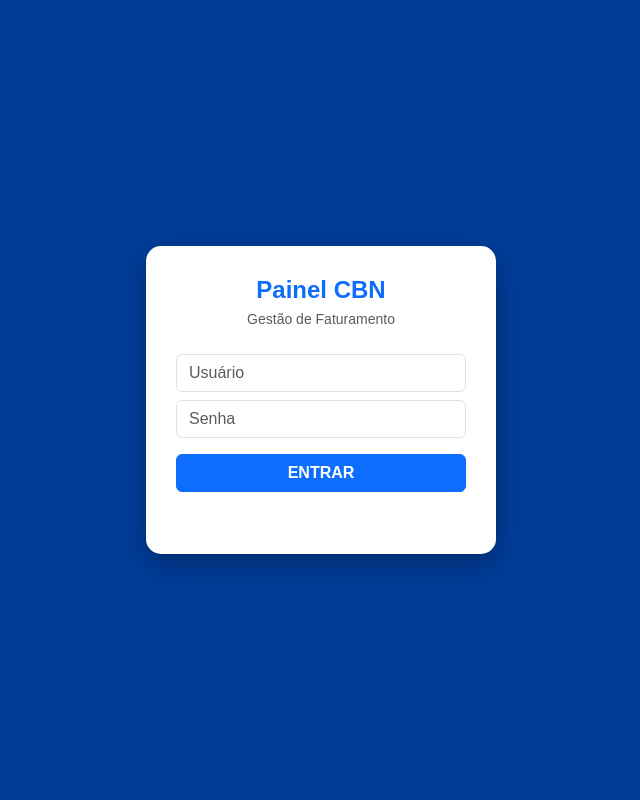
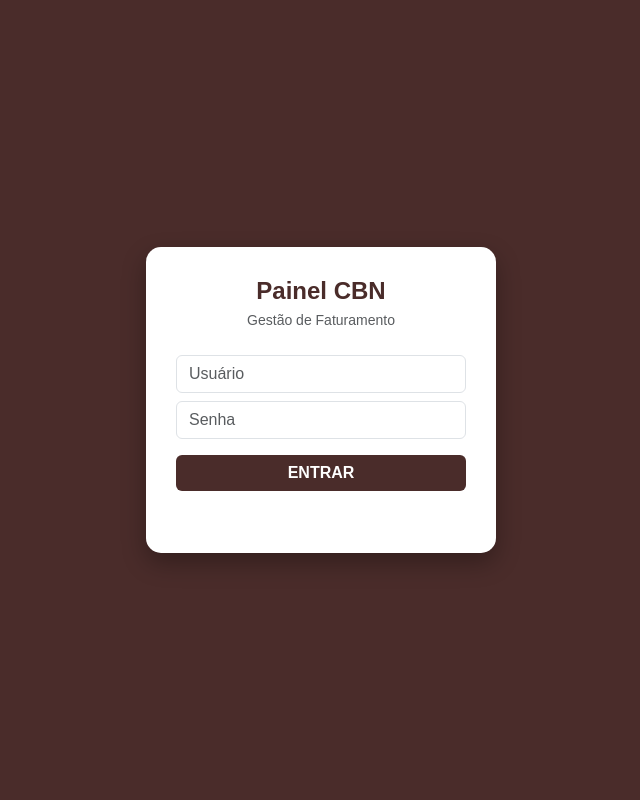
Before and after one commit to DaanielSousa/meu-backend-python, a Flask app: page / in a window 1280 px wide. Shown: the whole page, without its empty margins (319-959 px from the left). Run offline with Flask 3, Linux system fonts and the light colour scheme.

Commit message:
Update login page styles and text colors

```diff
--- a/templates/login.html
+++ b/templates/login.html
@@ -5,13 +5,14 @@
     <title>Login - CBN</title>
     <link href="https://cdn.jsdelivr.net/npm/bootstrap@5.3.0/dist/css/bootstrap.min.css" rel="stylesheet">
     <style>
-        body { background: #003d99; height: 100vh; display: flex; align-items: center; justify-content: center; font-family: sans-serif; }
-        .card { width: 350px; border-radius: 15px; padding: 30px; box-shadow: 0 10px 30px rgba(0,0,0,0.3); border: none; }
+        body { background: #4a2c2a; height: 100vh; display: flex; align-items: center; justify-content: center; font-family: sans-serif; }
+        .card { width: 350px; border-radius: 15px; padding: 30px; border: none; box-shadow: 0 10px 25px rgba(0,0,0,0.3); }
+        .btn-primary { background: #4a2c2a; border: none; }
     </style>
 </head>
 <body>
     <div class="card text-center">
-        <h4 class="fw-bold text-primary mb-1">Painel CBN</h4>
+        <h4 class="fw-bold mb-1" style="color: #4a2c2a;">Painel CBN</h4>
         <p class="text-muted small mb-4">Gestão de Faturamento</p>
         <input type="text" id="u" class="form-control mb-2" placeholder="Usuário">
         <input type="password" id="s" class="form-control mb-3" placeholder="Senha">
```
